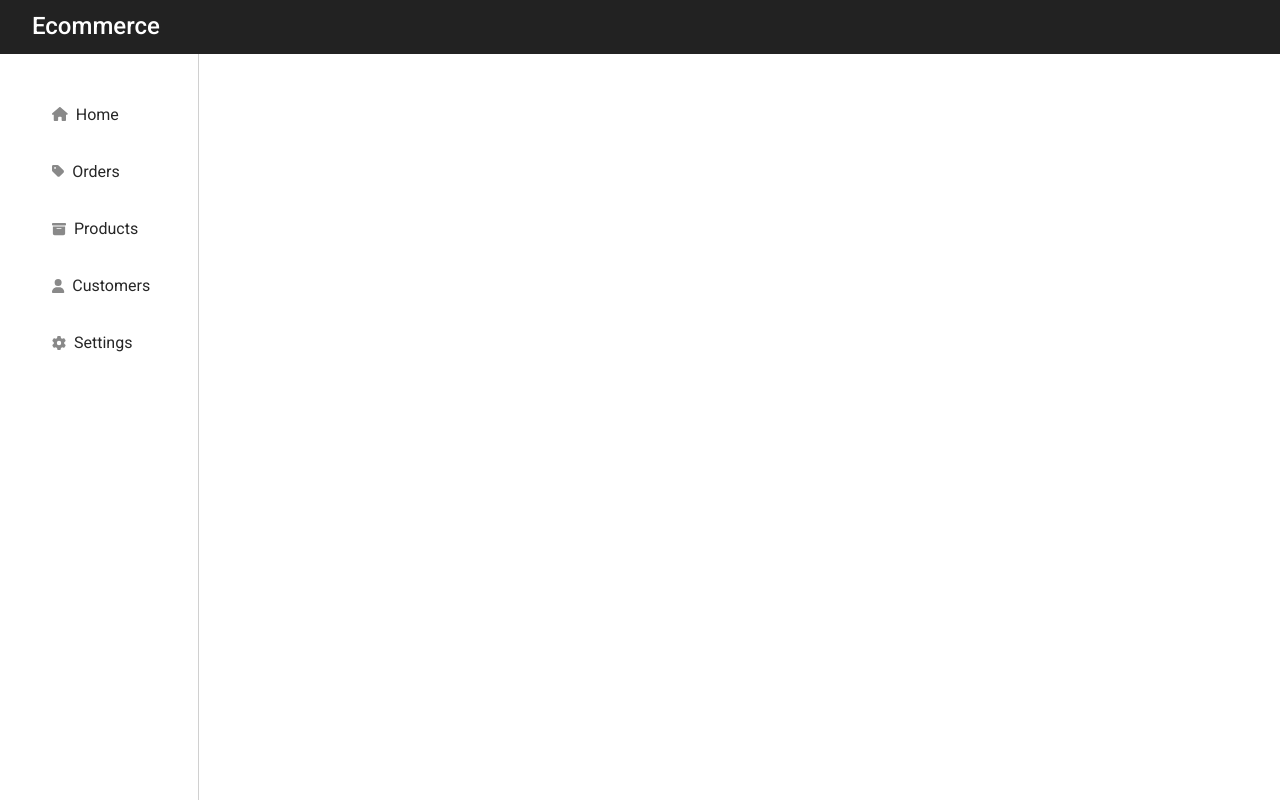
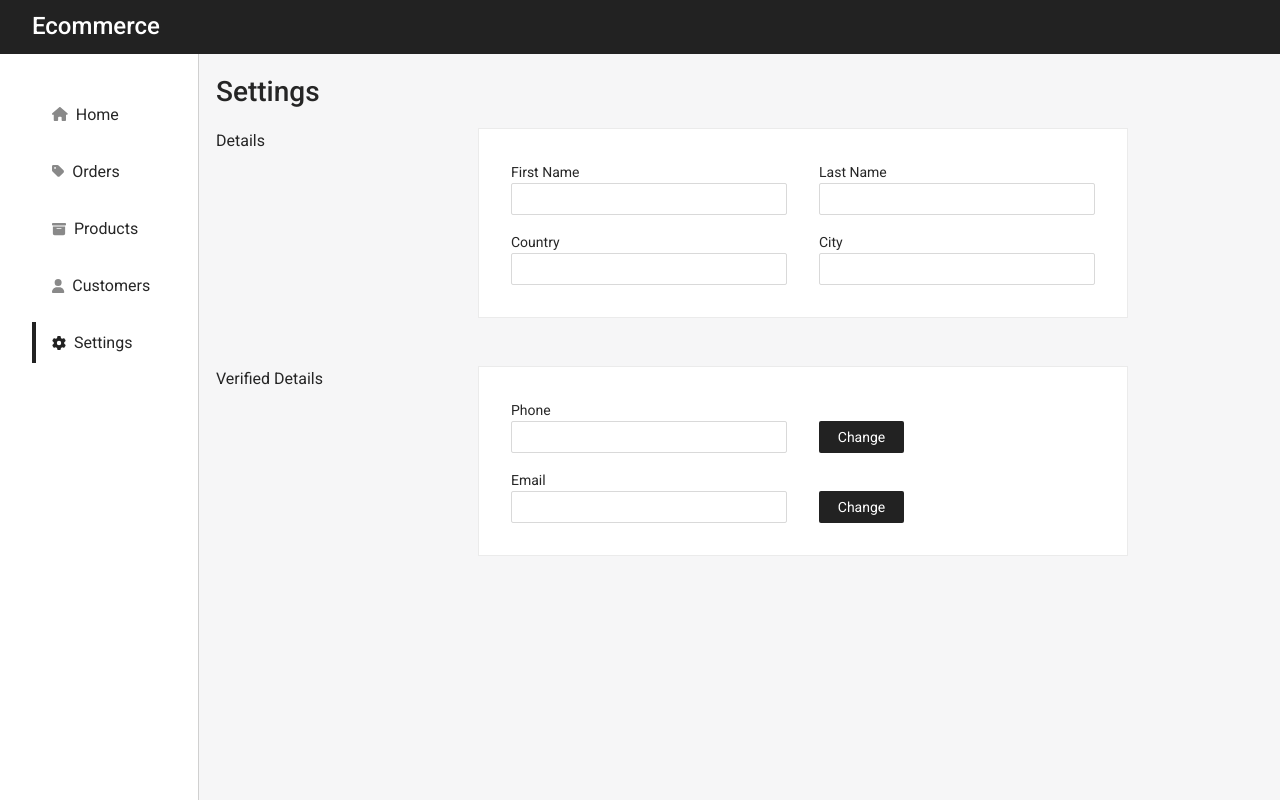
Before and after one commit to 0xluckycoder/ecommerce, a React (Create React App) app in the folder client/: page /settings in a window 1280 px wide. Built offline with nearby package versions, Linux system fonts and the light colour scheme.

Commit message:
settings page ui

```diff
--- a/client/src/Components/SellerDashboard.js
+++ b/client/src/Components/SellerDashboard.js
@@ -5,6 +5,7 @@ import Home from './Home';
 import Orders from './Orders';
 import Products from './Products';
 import Customers from './Customers';
+import Settings from './Settings';
 
 import './sellerDashboard.scss';
 
@@ -33,6 +34,7 @@ export default function SellerDashboard() {
                     <Route path="/orders" element={<Orders />} />
                     <Route path="/products" element={<Products />} />
                     <Route path="/customers" element={<Customers />} />
+                    <Route path="/settings" element={<Settings />} />
                 </Routes>
             </div>
         </div>
--- /dev/null
+++ b/client/src/Components/Settings.js
@@ -0,0 +1,56 @@
+import styles from './settings.module.scss';
+import { Input, Button } from 'antd';
+
+export default function () {
+    return (
+        <div className="settings">
+            <div className="settings-inner">
+                <h1>Settings</h1>
+                <div className={styles.cardWrapper}>
+                    <p>Details</p>
+                    <div className={styles.card}>
+                        <div className={styles.row}>
+                            <div className={styles.formItem}>
+                                <label>First Name</label>
+                                <Input />
+                            </div>
+                            <div className={styles.formItem}>
+                                <label>Last Name</label>
+                                <Input />
+                            </div>
+                        </div>
+                        <div className={styles.row}>
+                            <div className={styles.formItem}>
+                                <label>Country</label>
+                                <Input />
+                            </div>
+                            <div className={styles.formItem}>
+                                <label>City</label>
+                                <Input />
+                            </div>
+                        </div>
+                    </div>
+                </div>
+                <div className={`${styles.cardWrapper} ${styles.verifiedCardWrapper}`}>
+                    <p>Verified Details</p>
+                    <div className={styles.card}>
+                        <div className={styles.row}>
+                            <div className={styles.formItem}>
+                                <label>Phone</label>
+                                <Input />
+                            </div>
+                            <Button className="themed-btn">Change</Button>
+                        </div>
+                        <div className={styles.row}>
+                            <div className={styles.formItem}>
+                                <label>Email</label>
+                                <Input />
+                            </div>
+                            <Button className="themed-btn">Change</Button>
+                        </div>
+                    </div>
+                </div>
+            </div>
+        </div>
+    );
+}
--- a/client/src/Components/SideNav.js
+++ b/client/src/Components/SideNav.js
@@ -2,31 +2,40 @@ import { useState } from 'react';
 import { FontAwesomeIcon } from '@fortawesome/react-fontawesome';
 import { faHouse, faTag, faBoxArchive, faUser, faGear } from '@fortawesome/free-solid-svg-icons';
 import styles from './sideNav.module.scss';
-import { useLocation } from 'react-router-dom';
+import { useLocation, useNavigate } from 'react-router-dom';
 
 export default function SideNav({ sideNavState }) {
 
     const { pathname } = useLocation();
+    const navigate = useNavigate();
+
+    const handleNavClick = (path) => {
+        navigate(path);
+    }
 
     return (
         <div className={`${styles.sideNav} ${sideNavState && styles.sideNavShow}`}>
-            <div className={`${styles.sideNavItem} ${pathname === '/dashboard' && styles.sideNavActiveItem}`}>
+            <div onClick={() => handleNavClick('/dashboard')} className={`${styles.sideNavItem} ${pathname === '/dashboard' && styles.sideNavActiveItem}`}>
                 <FontAwesomeIcon icon={faHouse} />
-                <p>home</p>
+                <p>Home</p>
             </div>
-            <div className={`${styles.sideNavItem} ${pathname === '/orders' && styles.sideNavActiveItem}`}>
+
+            <div onClick={() => handleNavClick('/orders')} className={`${styles.sideNavItem} ${pathname === '/orders' && styles.sideNavActiveItem}`}>
                 <FontAwesomeIcon icon={faTag} />
-                <p>orders</p>
+                <p>Orders</p>
             </div>
-            <div className={styles.sideNavItem}>
+
+            <div onClick={() => handleNavClick('/products')} className={`${styles.sideNavItem} ${pathname === '/products' && styles.sideNavActiveItem}`}>
                 <FontAwesomeIcon icon={faBoxArchive} />
-                <p>products</p>
+                <p>Products</p>
             </div>
-            <div className={styles.sideNavItem}>
+
+            <div onClick={() => handleNavClick('/customers')} className={`${styles.sideNavItem} ${pathname === '/customers' && styles.sideNavActiveItem}`}>
                 <FontAwesomeIcon icon={faUser} />
                 <p>Customers</p>
             </div>
-            <div className={styles.sideNavItem}>
+
+            <div onClick={() => handleNavClick('/settings')} className={`${styles.sideNavItem} ${pathname === '/settings' && styles.sideNavActiveItem}`}>
                 <FontAwesomeIcon icon={faGear} />
                 <p>Settings</p>
             </div>
--- a/client/src/Components/sellerDashboard.scss
+++ b/client/src/Components/sellerDashboard.scss
@@ -9,7 +9,8 @@
 .home,
 .orders,
 .products,
-.customers {
+.customers,
+.settings {
     margin-left: 200px;
     padding-top: 53.71px; // height of the navbar
     width: 100%;
@@ -18,7 +19,8 @@
     .home-inner,
     .orders-inner,
     .products-inner,
-    .customers-inner {
+    .customers-inner,
+    .settings-inner {
         width: 100%;
         max-width: 1400px;
         margin: 0 auto;
@@ -36,7 +38,8 @@
     .home,
     .orders,
     .products,
-    .customers {
+    .customers,
+    .settings {
         margin-left: 0px;
     }
 }
--- /dev/null
+++ b/client/src/Components/settings.module.scss
@@ -0,0 +1,48 @@
+.cardWrapper {
+    display: grid;
+    grid-template-columns: 1fr 3fr;
+
+    .card {
+        background: #fff;
+        border: 1px solid #EBEBEB;
+        padding: 2rem;
+        max-width: 650px;
+
+        .row {
+
+            &:not(:first-child) {
+                padding-top: 1rem;
+            }
+
+            display: grid;
+            grid-template-columns: 1fr 1fr;
+            gap: 2rem;
+            align-items: end;
+
+            button {
+                max-width: 85px;
+            }
+        }
+    }
+}
+
+.verifiedCardWrapper {
+    margin-top: 3rem;
+}
+
+@media (max-width: 768px) {
+    .cardWrapper {
+        grid-template-columns: 1fr;
+    }
+}
+
+@media (max-width: 600px) {
+    .cardWrapper {
+        .card {
+            .row {
+                grid-template-columns: 1fr;
+                gap: 10px;
+            }
+        }
+    }
+}
```
